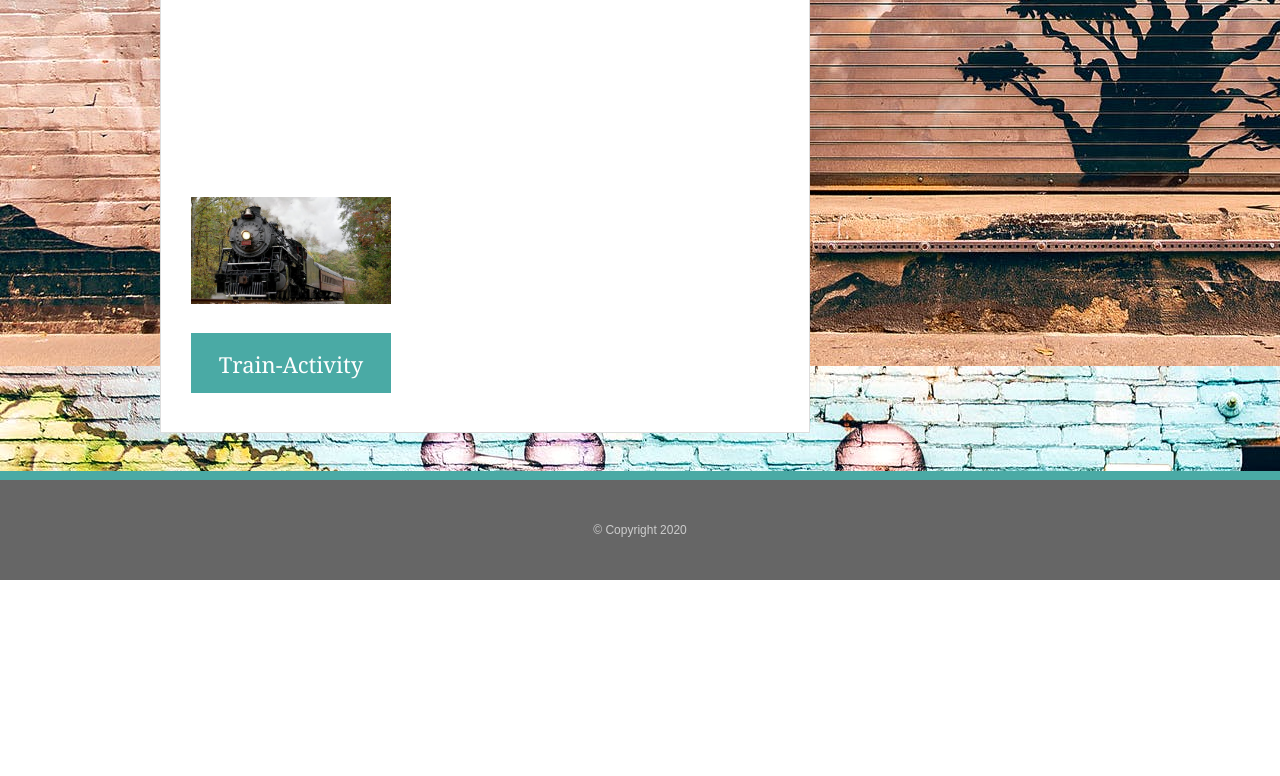
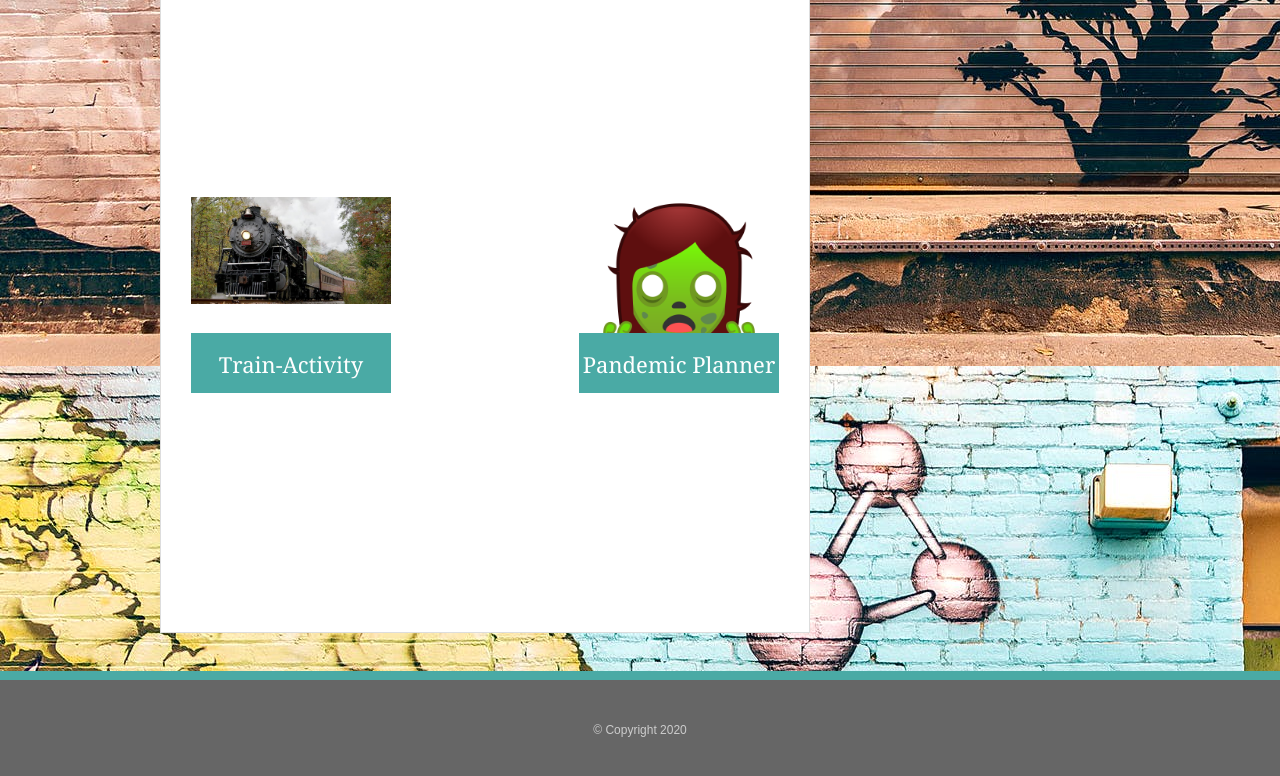
Before and after one commit to andreasancheztx/Responsive-Portfolio, a plain HTML site: page portfolio.html in a window 1280 px wide. Shown: the part 887-1663 px from the top of the page. Before the commit the page ends 1467 px from the top, so only its background shows below. Drawn offline with Linux system fonts and the light colour scheme.

Commit message:
adding project 2 to portfolio

```diff
--- a/portfolio.html
+++ b/portfolio.html
@@ -78,6 +78,12 @@
 						</a>
 						<img src="assets/images/TRAIN.jpg" width="200" alt="school">
 					</div>
+					<div class="portfolio_pic">
+						<a href="https://pandemic-prep.herokuapp.com/">
+							<div class="portfolio_pic_text_block">Pandemic Planner</div>
+						</a>
+						<img src="assets/images/zombie.png" width="200" alt="school">
+					</div>
 			</section>
 
 
```
Also changed, not shown: assets/images/zombie.png (added).
